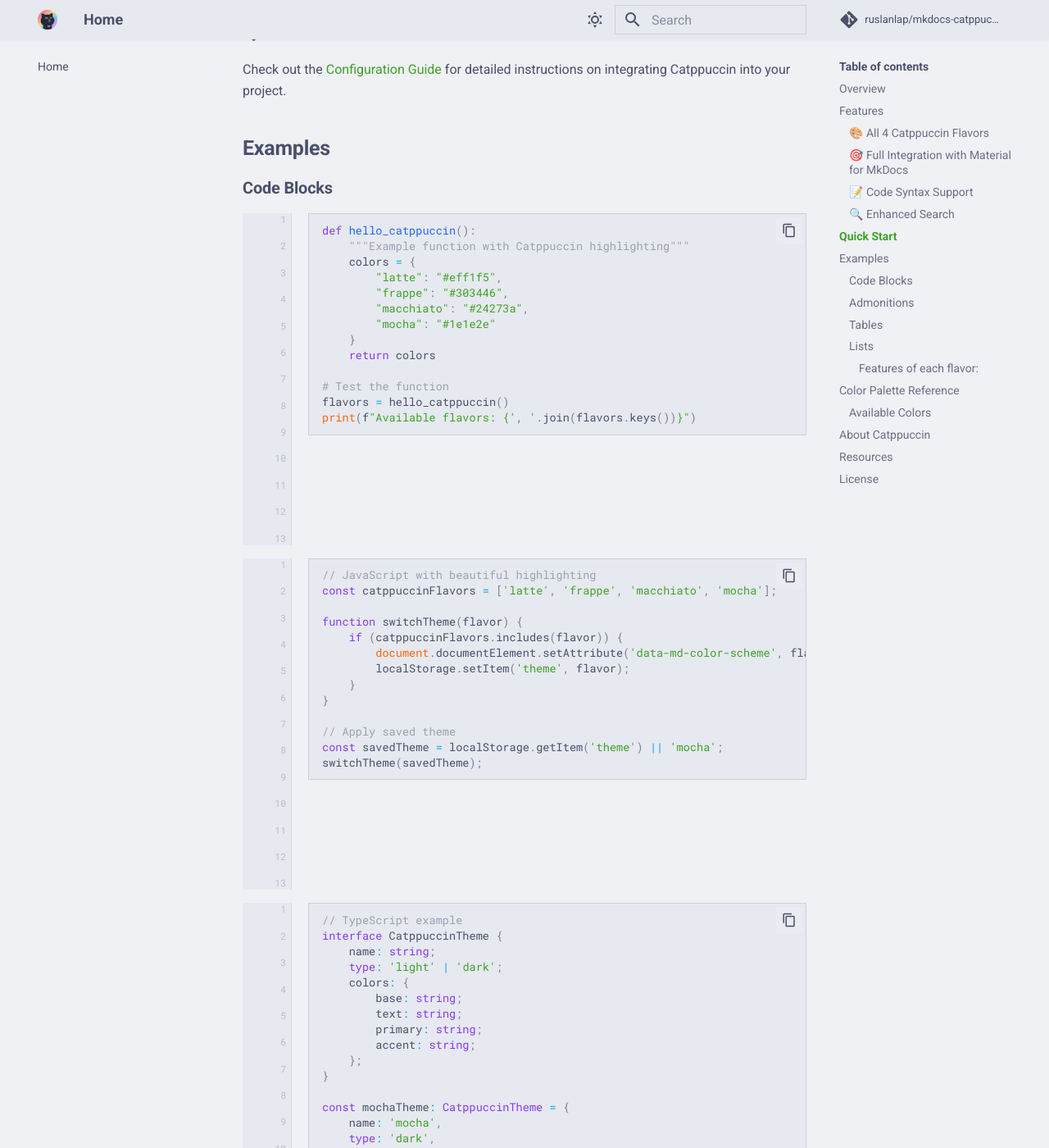
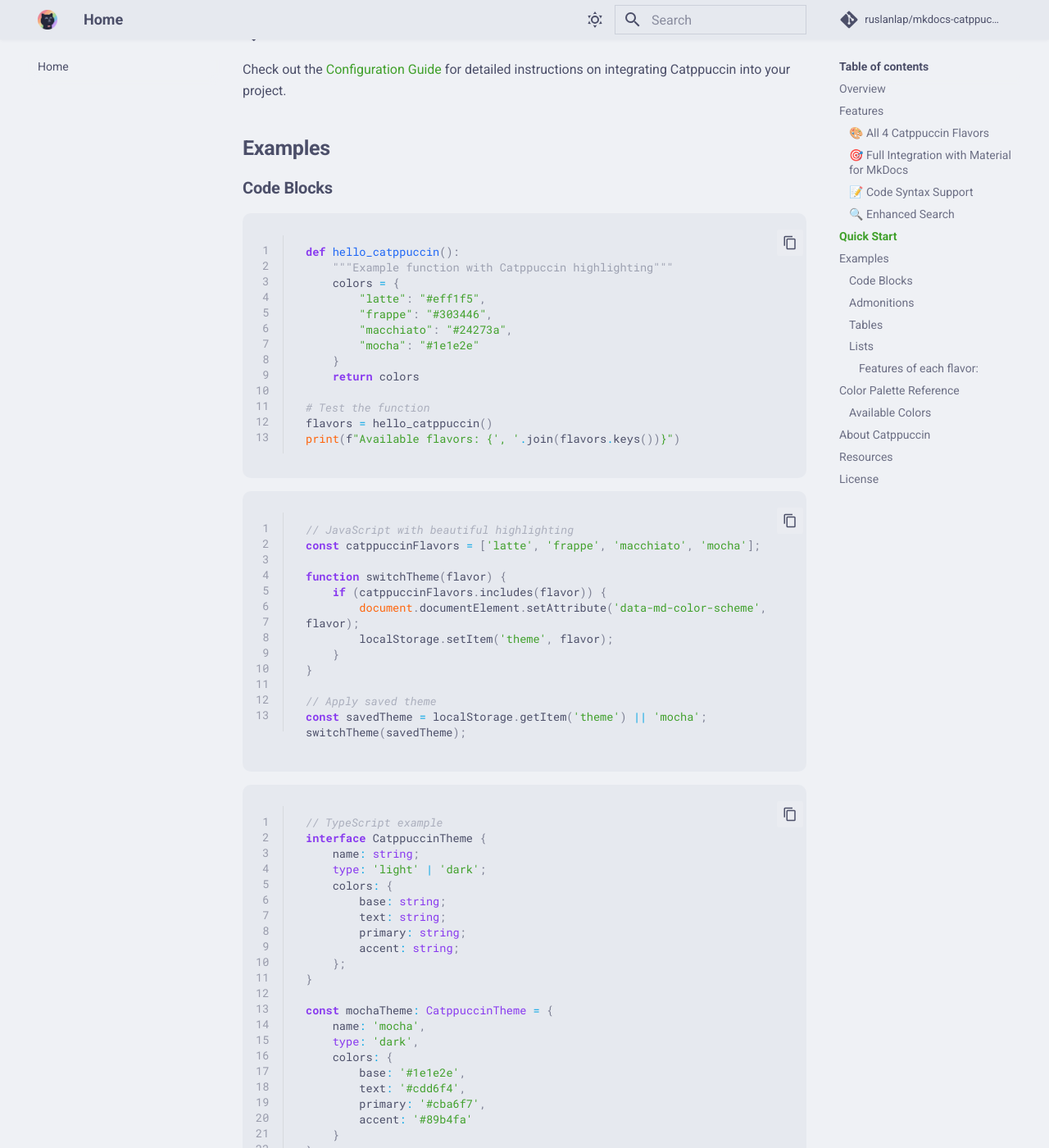
Before and after one commit to ruslanlap/mkdocs-catppuccin, an MkDocs documentation site: the page built from docs/index.md, in a window 1280 px wide and 1400 px high, scrolled down 1132 px. Shown: the whole window at 82% size. Built offline with MkDocs 1.6.1 and Material for MkDocs 9.7.7, drawn with Linux system fonts in a browser that asks for light colours; comment, search, counter and statistics services are not loaded.

Commit message:
fix line numbers opacity

```diff
--- a/docs/stylesheets/extra.css
+++ b/docs/stylesheets/extra.css
@@ -465,7 +465,8 @@
 /* Code blocks */
 .md-typeset pre {
   background-color: var(--md-code-bg-color);
-  border: 0.05rem solid var(--md-code-hl-color);
+  border-radius: 0.5rem;
+  overflow-x: auto;
 }
 
 .md-typeset code {
@@ -474,13 +475,18 @@
 }
 
 /* Inline code */
-.md-typeset :not(pre)>code {}
+.md-typeset :not(pre)>code {
+  padding: 0.1em 0.4em;
+  border-radius: 0.3rem;
+  font-size: 0.9em;
+  font-weight: 500;
+}
 
 /* Code copy button - beautiful styling */
 .md-clipboard {
 
   border-radius: 0.3rem;
-  opacity: 0.9;
+  opacity: 0.5;
 }
 
 .md-clipboard:hover {
@@ -1022,84 +1028,83 @@
   color: var(--md-default-fg-color);
 }
 
+
+
 /* ========================================
    Code Block Line Numbers Styling
    ======================================== */
 
-/* Line numbers container */
-.linenos {
+/* Container for the table */
+.md-typeset .highlight {
   background-color: var(--md-code-bg-color);
-  color: var(--md-code-hl-comment-color) !important;
-  border-right: 0.1rem solid var(--md-code-hl-color);
-  padding: 0.5rem 1rem 0.5rem 0.5rem !important;
-  vertical-align: top;
-  user-select: none;
-  min-width: 3rem;
+  border-radius: 0.5rem;
+  overflow: hidden;
+  margin: 1em 0;
 }
 
-/* Line numbers div container */
-.linenodiv {
-  padding: 0 !important;
+/* Reset basic pre styling when used inside highlight table */
+.md-typeset .highlighttable pre {
+  background-color: transparent !important;
+  border-radius: 0 !important;
   margin: 0 !important;
+  padding: 0.7em 0 !important;
+  white-space: pre-wrap !important;
+  word-wrap: break-word !important;
 }
 
-/* Line numbers pre element */
-.linenodiv pre {
-  background-color: transparent !important;
-  border: none !important;
-  padding: 0 !important;
-  margin: 0 !important;
-  text-align: right !important;
-  color: var(--md-code-hl-comment-color) !important;
-  opacity: 0.6 !important;
-  font-size: 0.85em !important;
-}
-
-/* Line numbers on hover - make them more visible */
-.linenos:hover .linenodiv pre {
-  opacity: 0.9 !important;
-}
-
-/* Individual line number spans */
-.linenodiv span.normal {
-  display: block;
-  color: inherit !important;
-  text-align: right !important;
-  padding-right: 0.5rem;
-}
-
-/* Line number links */
-.linenodiv a {
-  color: inherit !important;
-  text-decoration: none !important;
-  display: inline-block;
+/* Table structure */
+.highlighttable {
   width: 100%;
-  text-align: right;
-}
-
-.linenodiv a:hover {
-  color: var(--md-accent-fg-color) !important;
-  opacity: 1 !important;
-}
-
-/* Highlight table styling */
-.highlighttable {
-  border-spacing: 0 !important;
-  border-collapse: collapse !important;
-  width: 100%;
-}
-
-.highlighttable tr {
-  border: none !important;
+  border-spacing: 0;
+  display: table;
 }
 
 .highlighttable td {
-  padding: 0 !important;
-  border: none !important;
+  padding: 0;
+  vertical-align: top;
 }
 
-/* Code cell (right side) */
-.highlighttable td.code {
-  padding-left: 1rem !important;
-  width: 100%;
+/* Line numbers column */
+.highlighttable .linenos {
+  min-width: 2.5em;
+  user-select: none;
+  border: none !important;
+  border-right: none !important;
 }
+
+/* Line numbers text */
+.highlighttable .linenos pre {
+  text-align: right;
+  padding-right: 0.7em !important;
+  color: var(--md-default-fg-color);
+  opacity: 0.5;
+}
+
+
+
+/* Code content text */
+.highlighttable .code pre {
+  padding-left: 0.7em !important;
+  overflow: visible;
+}
+
+/* Fix for dark mode backgrounds to ensure seamless look */
+[data-md-color-scheme="frappe"] .highlighttable,
+[data-md-color-scheme="macchiato"] .highlighttable,
+[data-md-color-scheme="mocha"] .highlighttable {
+  background-color: var(--md-code-bg-color);
+}
+
+/* Syntax highlighting refinements */
+.highlight .c,
+.highlight .cm,
+.highlight .c1 {
+  font-style: italic;
+  opacity: 0.8;
+}
+
+.highlight .k,
+.highlight .kn,
+.highlight .kd {
+  font-weight: 600;
+}
```
